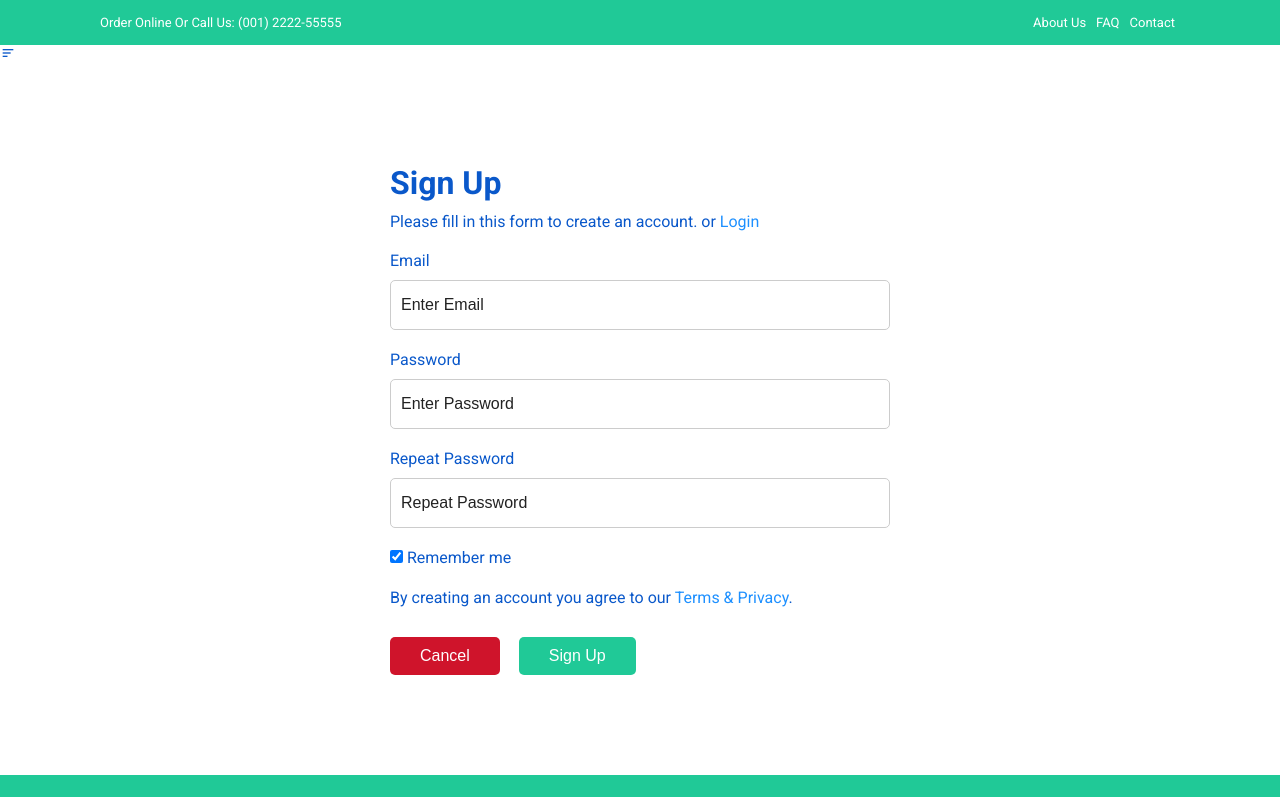
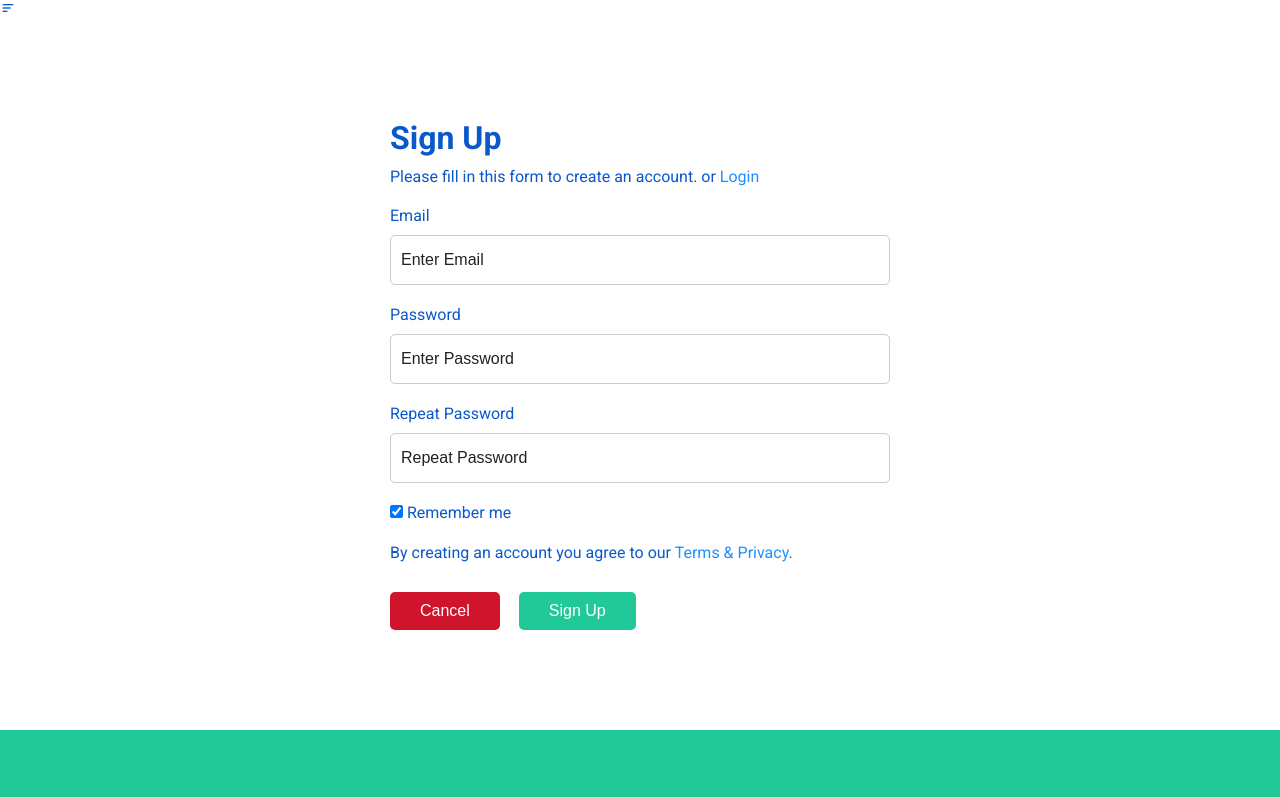
Before and after one commit to SonuThapaMagar/Ecommerce, a plain HTML site: page signup.html in a window 1280 px wide. Shown: the top 797 px of the page. Drawn offline with nearby package versions, Linux system fonts and the light colour scheme.

Commit message:
Nav removed

```diff
--- a/signup.html
+++ b/signup.html
@@ -15,14 +15,7 @@
   <body>
     <!-- Navigation -->
     <div class="top-nav">
-      <div class="container d-flex">
-        <p>Order Online Or Call Us: (001) 2222-55555</p>
-        <ul class="d-flex">
-          <li><a href="#">About Us</a></li>
-          <li><a href="#">FAQ</a></li>
-          <li><a href="#">Contact</a></li>
-        </ul>
-      </div>
+
     </div>
         <div class="hamburger">
           <i class="bx bx-menu-alt-left"></i>
```
